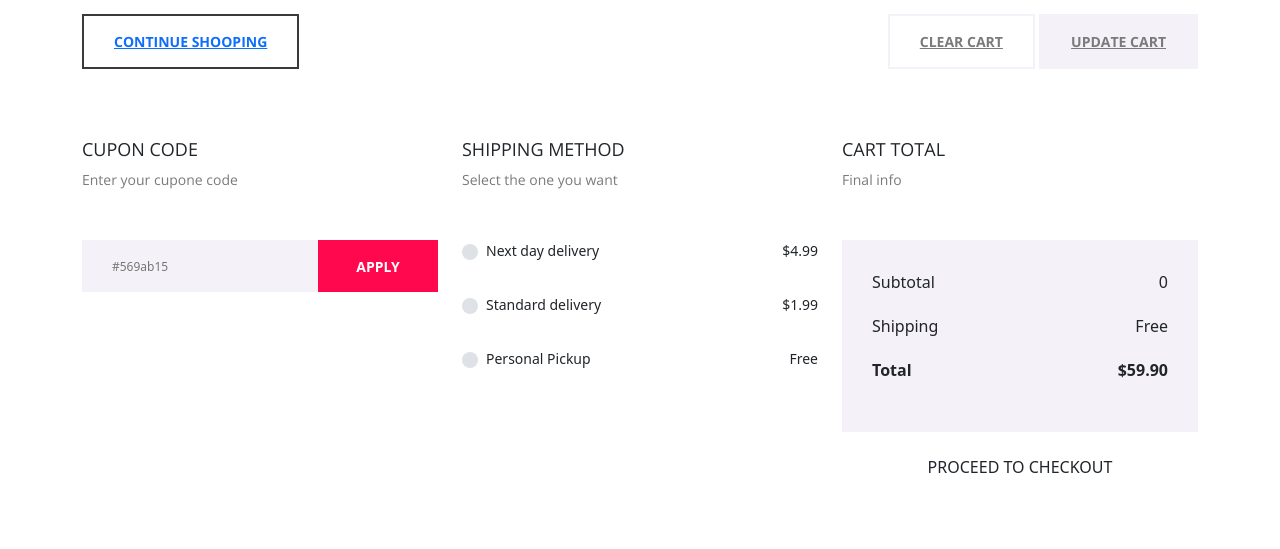
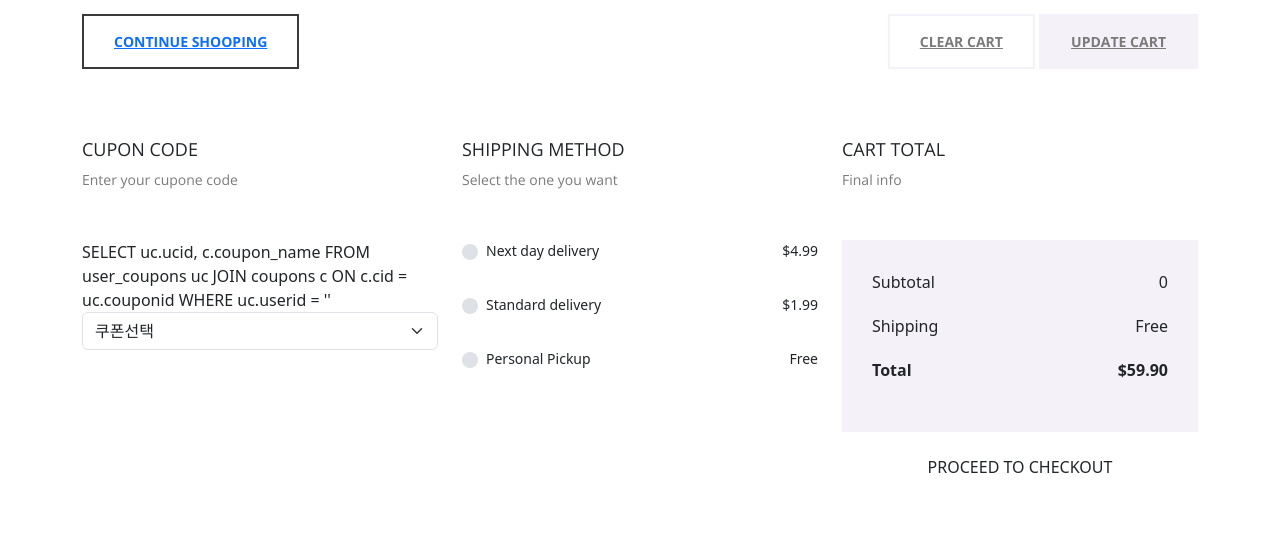
Before and after one commit to alikerock/pinkping, a PHP site: page /cart.php in a window 1280 px wide. Shown: the part 590-1139 px from the top of the page. Run offline with PHP 8.4, Linux system fonts and the light colour scheme; data comes from the database, SQL or seed files in the repository; tables that the repository leaves empty or names only in its code hold one stand-in row (values such as "Sample post").

Commit message:
쿠폰조회

```diff
--- a/cart.php
+++ b/cart.php
@@ -78,9 +78,18 @@ include_once $_SERVER['DOCUMENT_ROOT'] . '/pinkping/inc/head.php';
                                 <h5>Cupon code</h5>
                                 <p>Enter your cupone code</p>
                             </div>
+                            <?php
+                            $cSql = "SELECT uc.ucid, c.coupon_name FROM user_coupons uc JOIN coupons c  ON c.cid = uc.couponid WHERE uc.userid = '{$userid}'";
+                            echo $cSql;
+
+                            ?>
                             <form action="#">
-                                <input type="search" name="search" placeholder="#569ab15">
-                                <button type="submit">Apply</button>
+                                <select class="form-select" aria-label="쿠폰선택" name="coupon" id="coupon">
+                                    <option selected>쿠폰선택</option>
+
+                                    <option value="1">회원가입 축하</option>
+
+                                </select>
                             </form>
                         </div>
                     </div>
```
